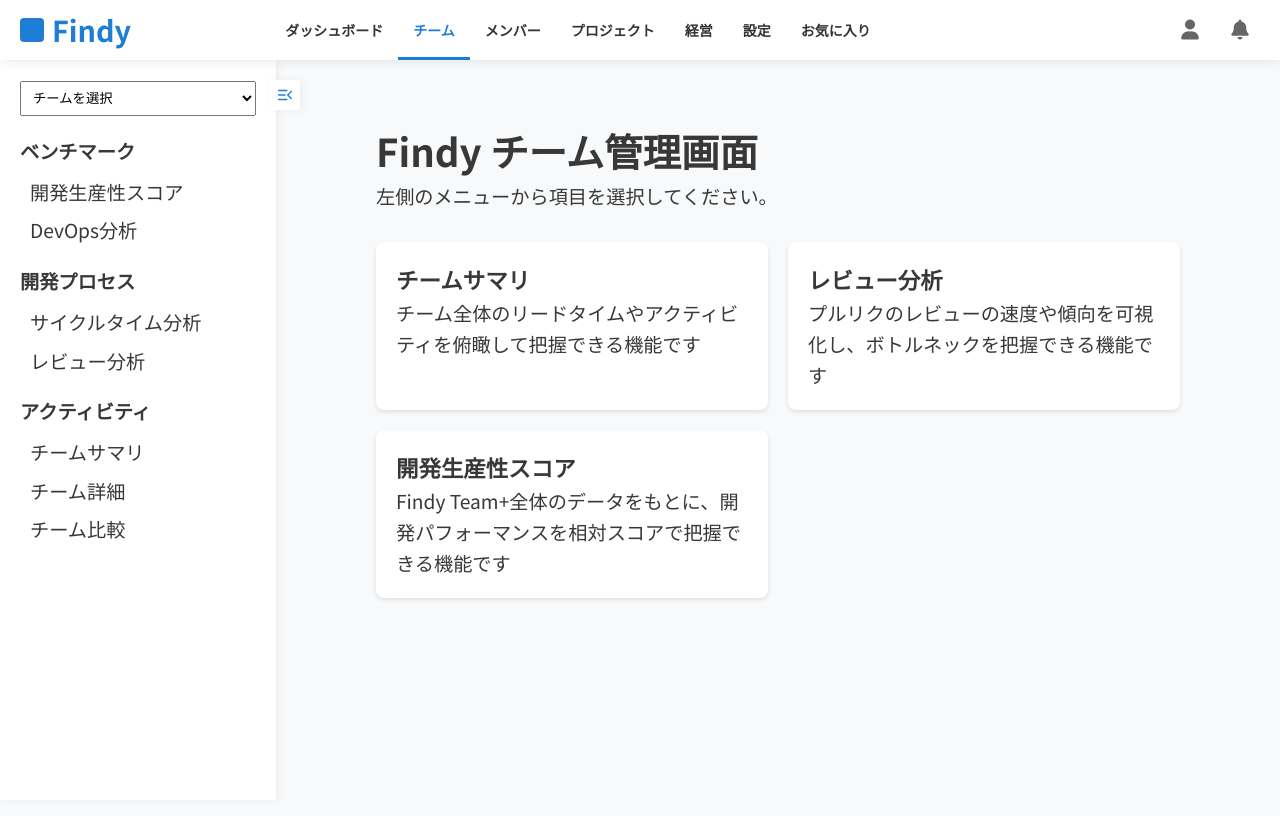
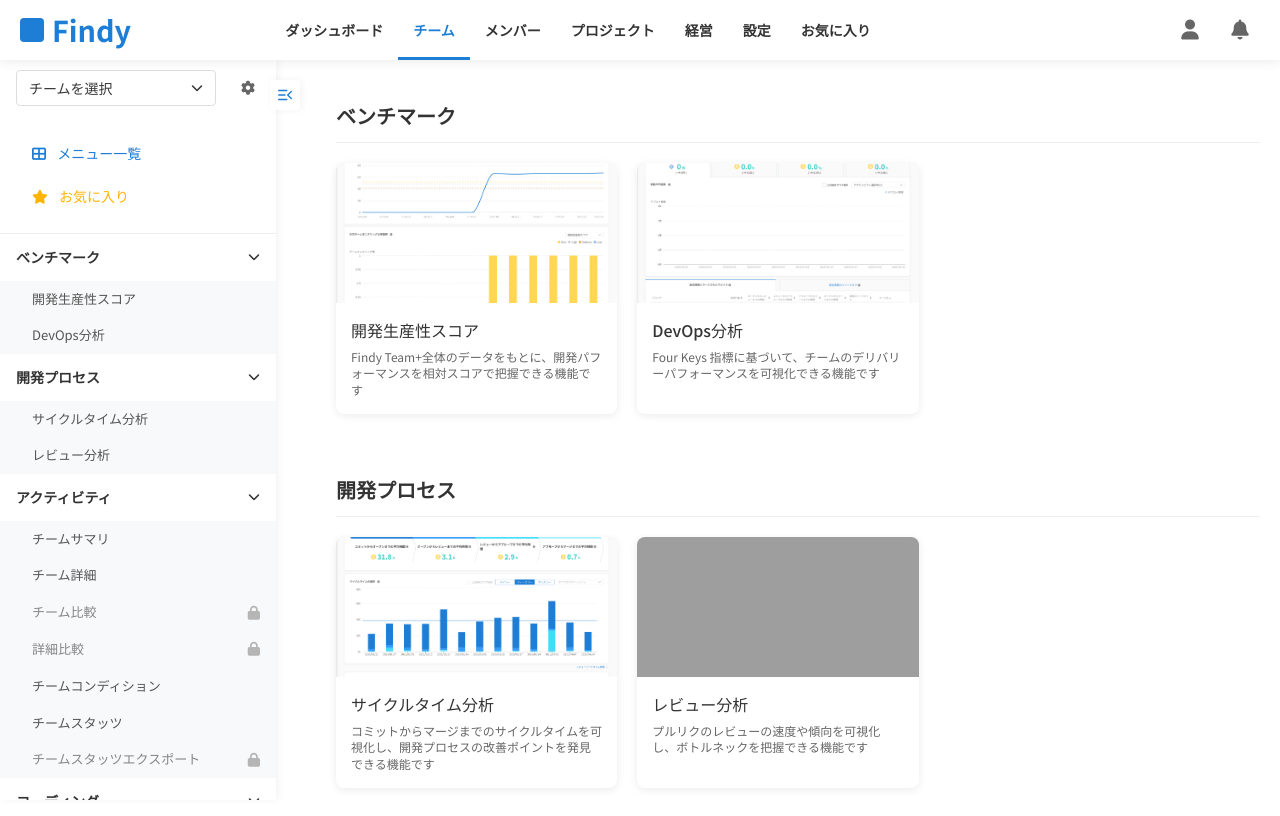
Before and after one commit to Yusuke2431/MenuUI, a plain HTML site: page index.html in a window 1280 px wide. Shown: the top 816 px of the page. Drawn offline with Linux system fonts and the light colour scheme; grey boxes are pictures that could not be loaded.

Commit message:
Restore original module-based main.js structure

```diff
--- a/index.html
+++ b/index.html
@@ -61,6 +61,6 @@
         </div>
     </div>
 
-    <script src="js/main.js"></script>
+    <script type="module" src="js/main.js"></script>
 </body>
 </html>
--- a/js/main.js
+++ b/js/main.js
@@ -1,102 +1,10 @@
 /**
  * メインJavaScriptファイル
- * シンプルな初期化版
+ * モジュールをインポートして初期化する
  */
 
-// 基本的な初期化（即座に実行）
-(function() {
-    console.log('JavaScript実行開始');
+// メインモジュールをインポート
+import { initializeApp } from './module/app.js';
 
-    // サイドナビゲーションを表示
-    const sideNav = document.getElementById('side-nav');
-    console.log('サイドナビ要素:', sideNav);
-    if (sideNav) {
-        sideNav.innerHTML = `
-            <div style="padding: 20px;">
-                <div style="margin-bottom: 20px;">
-                    <select style="width: 100%; padding: 8px;">
-                        <option>チームを選択</option>
-                        <option>エンジニアリング部</option>
-                        <option>プロダクト開発チーム</option>
-                        <option>インフラストラクチャチーム</option>
-                    </select>
-                </div>
-                <div class="side-nav-menu">
-                    <div style="margin-bottom: 10px; font-weight: bold;">ベンチマーク</div>
-                    <div style="margin-left: 10px; margin-bottom: 8px; cursor: pointer;" onclick="showContent('開発生産性スコア')">開発生産性スコア</div>
-                    <div style="margin-left: 10px; margin-bottom: 8px; cursor: pointer;" onclick="showContent('DevOps分析')">DevOps分析</div>
-
-                    <div style="margin-bottom: 10px; margin-top: 20px; font-weight: bold;">開発プロセス</div>
-                    <div style="margin-left: 10px; margin-bottom: 8px; cursor: pointer;" onclick="showContent('サイクルタイム分析')">サイクルタイム分析</div>
-                    <div style="margin-left: 10px; margin-bottom: 8px; cursor: pointer;" onclick="showContent('レビュー分析')">レビュー分析</div>
-
-                    <div style="margin-bottom: 10px; margin-top: 20px; font-weight: bold;">アクティビティ</div>
-                    <div style="margin-left: 10px; margin-bottom: 8px; cursor: pointer;" onclick="showContent('チームサマリ')">チームサマリ</div>
-                    <div style="margin-left: 10px; margin-bottom: 8px; cursor: pointer;" onclick="showContent('チーム詳細')">チーム詳細</div>
-                    <div style="margin-left: 10px; margin-bottom: 8px; cursor: pointer;" onclick="showContent('チーム比較')">チーム比較</div>
-                </div>
-            </div>
-        `;
-    }
-
-    // メインコンテンツエリアを表示
-    const contentArea = document.getElementById('content-area');
-    console.log('コンテンツエリア要素:', contentArea);
-    if (contentArea) {
-        contentArea.innerHTML = `
-            <div style="padding: 40px;">
-                <h1>Findy チーム管理画面</h1>
-                <p>左側のメニューから項目を選択してください。</p>
-                <div style="display: grid; grid-template-columns: repeat(auto-fit, minmax(300px, 1fr)); gap: 20px; margin-top: 30px;">
-                    <div style="background: white; padding: 20px; border-radius: 8px; box-shadow: 0 2px 4px rgba(0,0,0,0.1); cursor: pointer;" onclick="showContent('チームサマリ')">
-                        <h3>チームサマリ</h3>
-                        <p>チーム全体のリードタイムやアクティビティを俯瞰して把握できる機能です</p>
-                    </div>
-                    <div style="background: white; padding: 20px; border-radius: 8px; box-shadow: 0 2px 4px rgba(0,0,0,0.1); cursor: pointer;" onclick="showContent('レビュー分析')">
-                        <h3>レビュー分析</h3>
-                        <p>プルリクのレビューの速度や傾向を可視化し、ボトルネックを把握できる機能です</p>
-                    </div>
-                    <div style="background: white; padding: 20px; border-radius: 8px; box-shadow: 0 2px 4px rgba(0,0,0,0.1); cursor: pointer;" onclick="showContent('開発生産性スコア')">
-                        <h3>開発生産性スコア</h3>
-                        <p>Findy Team+全体のデータをもとに、開発パフォーマンスを相対スコアで把握できる機能です</p>
-                    </div>
-                </div>
-            </div>
-        `;
-    }
-
-    // トップナビゲーションのクリックイベント
-    const topNavItems = document.querySelectorAll('.top-nav-item');
-    console.log('トップナビ要素数:', topNavItems.length);
-    topNavItems.forEach(item => {
-        item.addEventListener('click', function() {
-            // アクティブ状態を更新
-            document.querySelectorAll('.top-nav-item').forEach(i => i.classList.remove('active'));
-            this.classList.add('active');
-
-            const key = this.getAttribute('data-key');
-            contentArea.innerHTML = `
-                <div style="padding: 40px;">
-                    <h1>${this.textContent}メニュー</h1>
-                    <p>機能は準備中です。左側のメニューから項目を選択してください。</p>
-                </div>
-            `;
-        });
-    });
-})();
-
-// コンテンツ表示用の関数
-window.showContent = function(title) {
-    const contentArea = document.getElementById('content-area');
-    if (contentArea) {
-        contentArea.innerHTML = `
-            <div style="padding: 40px;">
-                <h1>${title}</h1>
-                <div style="background: white; padding: 20px; border-radius: 8px; box-shadow: 0 2px 4px rgba(0,0,0,0.1); margin-top: 20px;">
-                    <p>この機能は現在開発中です。</p>
-                    <p>実際のシステムでは、${title}に関連するデータや分析結果がここに表示されます。</p>
-                </div>
-            </div>
-        `;
-    }
-};
+// アプリケーションを初期化
+document.addEventListener('DOMContentLoaded', initializeApp);
```
